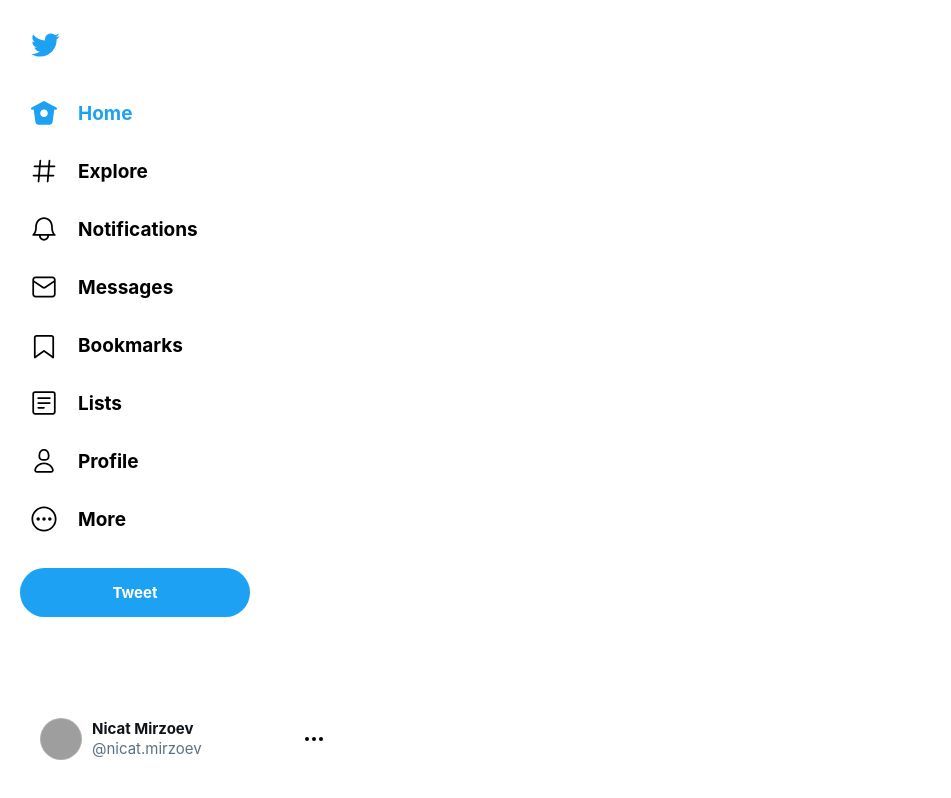
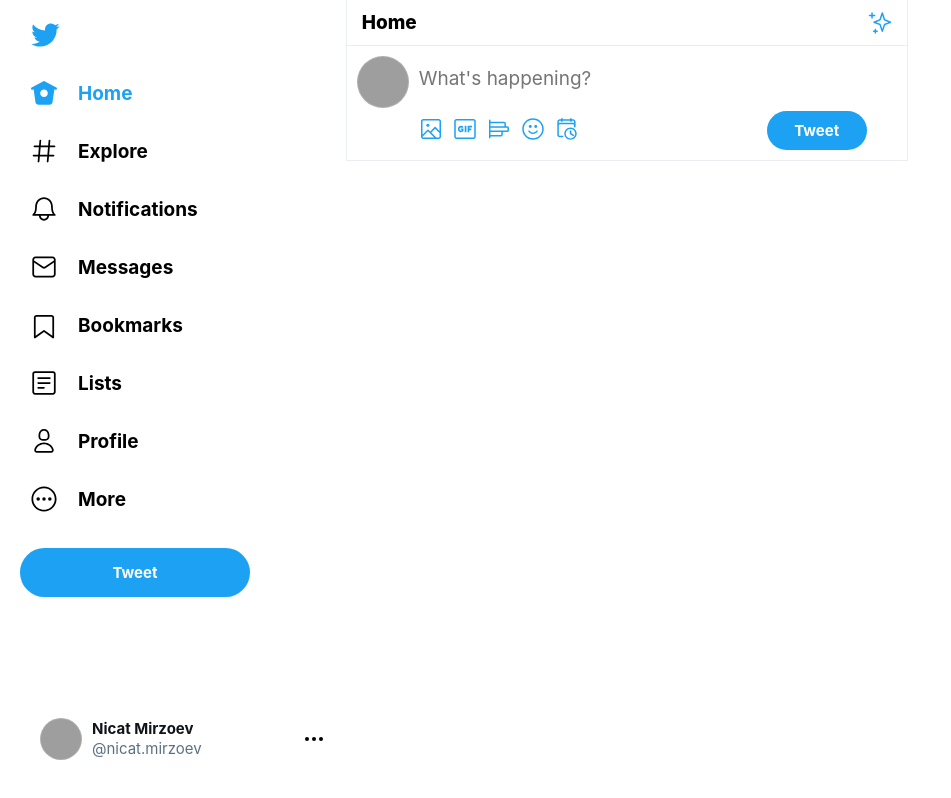
Before and after one commit to NicatMirzaev/twitter-ui-clone, a Vue app: page / in a window 1280 px wide. Shown: the whole page, without its empty margins (0-951 px from the left). Built offline with nearby package versions, Linux system fonts and the light colour scheme; grey boxes are pictures that could not be loaded.

Commit message:
added feed

```diff
--- a/src/App.vue
+++ b/src/App.vue
@@ -1,15 +1,17 @@
 <template>
   <div class="container">
     <Sidebar/>
+    <Feed/>
   </div>
 </template>
 
 <script>
 import Sidebar from './components/Sidebar';
+import Feed from './components/Feed';
 
 export default {
   name: 'App',
-  components: { Sidebar }
+  components: { Sidebar, Feed }
 }
 </script>
 
--- /dev/null
+++ b/src/components/Feed.vue
@@ -0,0 +1,120 @@
+<template>
+  <div class="feed">
+    <div class="feed-header">
+      <span class="home-text">Home</span>
+      <StarIcon class="icon" width="24" height="24"/>
+    </div>
+    <div class="feed-tweet">
+      <Profile style="margin-right:10px;cursor:pointer;" src="https://static.thenounproject.com/png/630740-200.png" width="50" height="50"/>
+      <div class="feed-tweet2">
+        <input class="input" placeholder="What's happening?"/>
+        <div class="feed-tweet-footer">
+          <div>
+            <MediaIcon style="margin-right:10px;" class="icon" width="24" height="24"/>
+            <GifIcon style="margin-right:10px;" class="icon" width="24" height="24"/>
+            <PollIcon style="margin-right:10px;" class="icon" width="24" height="24"/>
+            <EmojiIcon style="margin-right:10px;" class="icon" width="24" height="24"/>
+            <ScheduleIcon class="icon" width="24" height="24"/>
+          </div>
+          <button class="button">Tweet</button>
+        </div>
+      </div>
+    </div>
+  </div>
+</template>
+
+<script>
+import StarIcon from '../icons/Star.vue';
+import MediaIcon from '../icons/Media.vue';
+import GifIcon from '../icons/Gif.vue';
+import PollIcon from '../icons/Poll.vue';
+import EmojiIcon from '../icons/Emoji.vue';
+import ScheduleIcon from '../icons/Schedule.vue';
+import Profile from './Profile.vue';
+
+export default {
+  name: 'Feed',
+  components: { StarIcon, MediaIcon, GifIcon, PollIcon, EmojiIcon, ScheduleIcon, Profile }
+}
+</script>
+
+<style scoped>
+.feed {
+  flex: 0.5;
+  display: flex;
+  flex-direction: column;
+}
+.icon {
+  fill: #1DA1F2;
+  cursor: pointer;
+}
+.feed-header {
+  display: flex;
+  justify-content: space-between;
+  align-items: center;
+  padding-top: 10px;
+  padding-bottom: 10px;
+  padding-left: 15px;
+  padding-right: 15px;
+  border-right: 1px solid #EBEEF0;
+  border-bottom: 1px solid #EBEEF0;
+  border-left: 1px solid #EBEEF0;
+}
+.feed-tweet {
+  padding: 10px;
+  display: flex;
+  border-right: 1px solid #EBEEF0;
+  border-bottom: 1px solid #EBEEF0;
+  border-left: 1px solid #EBEEF0;
+}
+.feed-tweet2 {
+  padding-top: 10px;
+  display: flex;
+  flex-direction: column;
+  justify-content: center;
+}
+.home-text {
+  font-size: 19px;
+  line-height: 25px;
+  font-weight: 800;
+}
+.input:focus {
+  border: none;
+  outline: none;
+  border-width: 0px;
+}
+.feed-tweet-footer {
+  display: flex;
+  justify-content: space-between;
+  align-items: center;
+}
+.input {
+  font-size: 19px;
+  font-weight: 400;
+  line-height: 25px;
+  width: 35vw;
+  margin-bottom: 20px;
+}
+.button {
+  font-size: 15px;
+  font-weight: 700;
+  color: white;
+  cursor: pointer;
+  background-color: #1DA1F2;
+  width: 100px;
+  border-radius: 9999px;
+  border-width: 1px;
+  padding-left: 15px;
+  padding-right: 15px;
+  padding-top: 10px;
+  padding-bottom: 10px;
+}
+.button:hover {
+  background-color: #2190e2;
+}
+.button:focus {
+  border: none;
+  outline: none;
+  border-width: 0px;
+}
+</style>
--- a/src/components/Sidebar.vue
+++ b/src/components/Sidebar.vue
@@ -72,13 +72,12 @@
   display: flex;
   flex-direction: column;
   justify-content: space-between;
-  flex: 0.3;
+  flex: 0.2;
   height: 95vh;
   padding: 20px;
 }
 .sidebar-option {
   display: flex;
-  width: 50%;
   align-items: center;
   margin-bottom: 10px;
   padding-left: 10px;
@@ -93,7 +92,8 @@
 .twitter-icon {
   margin-bottom: 15px;
   cursor: pointer;
-  padding: 10px;
+  padding-left: 10px;
+  padding-right: 10px;
   fill: #1DA1F2;
 }
 .home-icon {
--- /dev/null
+++ b/src/icons/Emoji.vue
@@ -0,0 +1,11 @@
+<template>
+  <svg viewBox="0 0 24 24">
+    <g><path d="M12 22.75C6.072 22.75 1.25 17.928 1.25 12S6.072 1.25 12 1.25 22.75 6.072 22.75 12 17.928 22.75 12 22.75zm0-20C6.9 2.75 2.75 6.9 2.75 12S6.9 21.25 12 21.25s9.25-4.15 9.25-9.25S17.1 2.75 12 2.75z"></path><path d="M12 17.115c-1.892 0-3.633-.95-4.656-2.544-.224-.348-.123-.81.226-1.035.348-.226.812-.124 1.036.226.747 1.162 2.016 1.855 3.395 1.855s2.648-.693 3.396-1.854c.224-.35.688-.45 1.036-.225.35.224.45.688.226 1.036-1.025 1.594-2.766 2.545-4.658 2.545z"></path><circle cx="14.738" cy="9.458" r="1.478"></circle><circle cx="9.262" cy="9.458" r="1.478"></circle></g>
+  </svg>
+</template>
+
+<script>
+export default {
+  name: 'EmojiIcon'
+}
+</script>
--- /dev/null
+++ b/src/icons/Gif.vue
@@ -0,0 +1,9 @@
+<template>
+  <svg viewBox="0 0 24 24"><g><path d="M19 10.5V8.8h-4.4v6.4h1.7v-2h2v-1.7h-2v-1H19zm-7.3-1.7h1.7v6.4h-1.7V8.8zm-3.6 1.6c.4 0 .9.2 1.2.5l1.2-1C9.9 9.2 9 8.8 8.1 8.8c-1.8 0-3.2 1.4-3.2 3.2s1.4 3.2 3.2 3.2c1 0 1.8-.4 2.4-1.1v-2.5H7.7v1.2h1.2v.6c-.2.1-.5.2-.8.2-.9 0-1.6-.7-1.6-1.6 0-.8.7-1.6 1.6-1.6z"></path><path d="M20.5 2.02h-17c-1.24 0-2.25 1.007-2.25 2.247v15.507c0 1.238 1.01 2.246 2.25 2.246h17c1.24 0 2.25-1.008 2.25-2.246V4.267c0-1.24-1.01-2.247-2.25-2.247zm.75 17.754c0 .41-.336.746-.75.746h-17c-.414 0-.75-.336-.75-.746V4.267c0-.412.336-.747.75-.747h17c.414 0 .75.335.75.747v15.507z"></path></g></svg>
+</template>
+
+<script>
+export default {
+  name: 'GifIcon'
+}
+</script>
--- /dev/null
+++ b/src/icons/Media.vue
@@ -0,0 +1,9 @@
+<template>
+  <svg viewBox="0 0 24 24"><g><path d="M19.75 2H4.25C3.01 2 2 3.01 2 4.25v15.5C2 20.99 3.01 22 4.25 22h15.5c1.24 0 2.25-1.01 2.25-2.25V4.25C22 3.01 20.99 2 19.75 2zM4.25 3.5h15.5c.413 0 .75.337.75.75v9.676l-3.858-3.858c-.14-.14-.33-.22-.53-.22h-.003c-.2 0-.393.08-.532.224l-4.317 4.384-1.813-1.806c-.14-.14-.33-.22-.53-.22-.193-.03-.395.08-.535.227L3.5 17.642V4.25c0-.413.337-.75.75-.75zm-.744 16.28l5.418-5.534 6.282 6.254H4.25c-.402 0-.727-.322-.744-.72zm16.244.72h-2.42l-5.007-4.987 3.792-3.85 4.385 4.384v3.703c0 .413-.337.75-.75.75z"></path><circle cx="8.868" cy="8.309" r="1.542"></circle></g></svg>
+</template>
+
+<script>
+export default {
+  name: 'MediaIcon'
+}
+</script>
--- a/src/icons/Notifications.vue
+++ b/src/icons/Notifications.vue
@@ -1,10 +1,5 @@
-<svg viewBox="0 0 24 24" class="r-18jsvk2 r-4qtqp9 r-yyyyoo r-lwhw9o r-dnmrzs r-bnwqim r-1plcrui r-lrvibr"><g><path d="M21.697 16.468c-.02-.016-2.14-1.64-2.103-6.03.02-2.532-.812-4.782-2.347-6.335C15.872 2.71 14.01 1.94 12.005 1.93h-.013c-2.004.01-3.866.78-5.242 2.174-1.534 1.553-2.368 3.802-2.346 6.334.037 4.33-2.02 5.967-2.102 6.03-.26.193-.366.53-.265.838.102.308.39.515.712.515h4.92c.102 2.31 1.997 4.16 4.33 4.16s4.226-1.85 4.327-4.16h4.922c.322 0 .61-.206.71-.514.103-.307-.003-.645-.263-.838zM12 20.478c-1.505 0-2.73-1.177-2.828-2.658h5.656c-.1 1.48-1.323 2.66-2.828 2.66zM4.38 16.32c.74-1.132 1.548-3.028 1.524-5.896-.018-2.16.644-3.982 1.913-5.267C8.91 4.05 10.397 3.437 12 3.43c1.603.008 3.087.62 4.18 1.728 1.27 1.285 1.933 3.106 1.915 5.267-.024 2.868.785 4.765 1.525 5.896H4.38z"></path></g></svg>
 <template>
-  <svg viewBox="0 0 24 24">
-    <g>
-      <path d="M21.697 16.468c-.02-.016-2.14-1.64-2.103-6.03.02-2.532-.812-4.782-2.347-6.335C15.872 2.71 14.01 1.94 12.005 1.93h-.013c-2.004.01-3.866.78-5.242 2.174-1.534 1.553-2.368 3.802-2.346 6.334.037 4.33-2.02 5.967-2.102 6.03-.26.193-.366.53-.265.838.102.308.39.515.712.515h4.92c.102 2.31 1.997 4.16 4.33 4.16s4.226-1.85 4.327-4.16h4.922c.322 0 .61-.206.71-.514.103-.307-.003-.645-.263-.838zM12 20.478c-1.505 0-2.73-1.177-2.828-2.658h5.656c-.1 1.48-1.323 2.66-2.828 2.66zM4.38 16.32c.74-1.132 1.548-3.028 1.524-5.896-.018-2.16.644-3.982 1.913-5.267C8.91 4.05 10.397 3.437 12 3.43c1.603.008 3.087.62 4.18 1.728 1.27 1.285 1.933 3.106 1.915 5.267-.024 2.868.785 4.765 1.525 5.896H4.38z"></path>
-    </g>
-  </svg>
+  <svg viewBox="0 0 24 24"><g><path d="M21.697 16.468c-.02-.016-2.14-1.64-2.103-6.03.02-2.532-.812-4.782-2.347-6.335C15.872 2.71 14.01 1.94 12.005 1.93h-.013c-2.004.01-3.866.78-5.242 2.174-1.534 1.553-2.368 3.802-2.346 6.334.037 4.33-2.02 5.967-2.102 6.03-.26.193-.366.53-.265.838.102.308.39.515.712.515h4.92c.102 2.31 1.997 4.16 4.33 4.16s4.226-1.85 4.327-4.16h4.922c.322 0 .61-.206.71-.514.103-.307-.003-.645-.263-.838zM12 20.478c-1.505 0-2.73-1.177-2.828-2.658h5.656c-.1 1.48-1.323 2.66-2.828 2.66zM4.38 16.32c.74-1.132 1.548-3.028 1.524-5.896-.018-2.16.644-3.982 1.913-5.267C8.91 4.05 10.397 3.437 12 3.43c1.603.008 3.087.62 4.18 1.728 1.27 1.285 1.933 3.106 1.915 5.267-.024 2.868.785 4.765 1.525 5.896H4.38z"></path></g></svg>
 </template>
 
 <script>
--- /dev/null
+++ b/src/icons/Poll.vue
@@ -0,0 +1,11 @@
+<template>
+  <svg viewBox="0 0 24 24">
+    <g><path d="M20.222 9.16h-1.334c.015-.09.028-.182.028-.277V6.57c0-.98-.797-1.777-1.778-1.777H3.5V3.358c0-.414-.336-.75-.75-.75s-.75.336-.75.75V20.83c0 .415.336.75.75.75s.75-.335.75-.75v-1.434h10.556c.98 0 1.778-.797 1.778-1.777v-2.313c0-.095-.014-.187-.028-.278h4.417c.98 0 1.778-.798 1.778-1.778v-2.31c0-.983-.797-1.78-1.778-1.78zM17.14 6.293c.152 0 .277.124.277.277v2.31c0 .154-.125.28-.278.28H3.5V6.29h13.64zm-2.807 9.014v2.312c0 .153-.125.277-.278.277H3.5v-2.868h10.556c.153 0 .277.126.277.28zM20.5 13.25c0 .153-.125.277-.278.277H3.5V10.66h16.722c.153 0 .278.124.278.277v2.313z"></path></g>
+  </svg>
+</template>
+
+<script>
+export default {
+  name: 'PollIcon'
+}
+</script>
--- /dev/null
+++ b/src/icons/Schedule.vue
@@ -0,0 +1,11 @@
+<template>
+  <svg viewBox="0 0 24 24">
+    <g><path d="M-37.9 18c-.1-.1-.1-.1-.1-.2.1 0 .1.1.1.2z"></path><path d="M-37.9 18c-.1-.1-.1-.1-.1-.2.1 0 .1.1.1.2zM18 2.2h-1.3v-.3c0-.4-.3-.8-.8-.8-.4 0-.8.3-.8.8v.3H7.7v-.3c0-.4-.3-.8-.8-.8-.4 0-.8.3-.8.8v.3H4.8c-1.4 0-2.5 1.1-2.5 2.5v13.1c0 1.4 1.1 2.5 2.5 2.5h2.9c.4 0 .8-.3.8-.8 0-.4-.3-.8-.8-.8H4.8c-.6 0-1-.5-1-1V7.9c0-.3.4-.7 1-.7H18c.6 0 1 .4 1 .7v1.8c0 .4.3.8.8.8.4 0 .8-.3.8-.8v-5c-.1-1.4-1.2-2.5-2.6-2.5zm1 3.7c-.3-.1-.7-.2-1-.2H4.8c-.4 0-.7.1-1 .2V4.7c0-.6.5-1 1-1h1.3v.5c0 .4.3.8.8.8.4 0 .8-.3.8-.8v-.5h7.5v.5c0 .4.3.8.8.8.4 0 .8-.3.8-.8v-.5H18c.6 0 1 .5 1 1v1.2z"></path><path d="M15.5 10.4c-3.4 0-6.2 2.8-6.2 6.2 0 3.4 2.8 6.2 6.2 6.2 3.4 0 6.2-2.8 6.2-6.2 0-3.4-2.8-6.2-6.2-6.2zm0 11c-2.6 0-4.7-2.1-4.7-4.7s2.1-4.7 4.7-4.7 4.7 2.1 4.7 4.7c0 2.5-2.1 4.7-4.7 4.7z"></path><path d="M18.9 18.7c-.1.2-.4.4-.6.4-.1 0-.3 0-.4-.1l-3.1-2v-3c0-.4.3-.8.8-.8.4 0 .8.3.8.8v2.2l2.4 1.5c.2.2.3.6.1 1z"></path></g>
+  </svg>
+</template>
+
+<script>
+export default {
+  name: 'ScheduleIcon'
+}
+</script>
--- /dev/null
+++ b/src/icons/Star.vue
@@ -0,0 +1,9 @@
+<template>
+  <svg viewBox="0 0 24 24"><g><path d="M22.772 10.506l-5.618-2.192-2.16-6.5c-.102-.307-.39-.514-.712-.514s-.61.207-.712.513l-2.16 6.5-5.62 2.192c-.287.112-.477.39-.477.7s.19.585.478.698l5.62 2.192 2.16 6.5c.102.306.39.513.712.513s.61-.207.712-.513l2.16-6.5 5.62-2.192c.287-.112.477-.39.477-.7s-.19-.585-.478-.697zm-6.49 2.32c-.208.08-.37.25-.44.46l-1.56 4.695-1.56-4.693c-.07-.21-.23-.38-.438-.462l-4.155-1.62 4.154-1.622c.208-.08.37-.25.44-.462l1.56-4.693 1.56 4.694c.07.212.23.382.438.463l4.155 1.62-4.155 1.622zM6.663 3.812h-1.88V2.05c0-.414-.337-.75-.75-.75s-.75.336-.75.75v1.762H1.5c-.414 0-.75.336-.75.75s.336.75.75.75h1.782v1.762c0 .414.336.75.75.75s.75-.336.75-.75V5.312h1.88c.415 0 .75-.336.75-.75s-.335-.75-.75-.75zm2.535 15.622h-1.1v-1.016c0-.414-.335-.75-.75-.75s-.75.336-.75.75v1.016H5.57c-.414 0-.75.336-.75.75s.336.75.75.75H6.6v1.016c0 .414.335.75.75.75s.75-.336.75-.75v-1.016h1.098c.414 0 .75-.336.75-.75s-.336-.75-.75-.75z"></path></g></svg>
+</template>
+
+<script>
+export default {
+  name: 'StarIcon'
+}
+</script>
```
